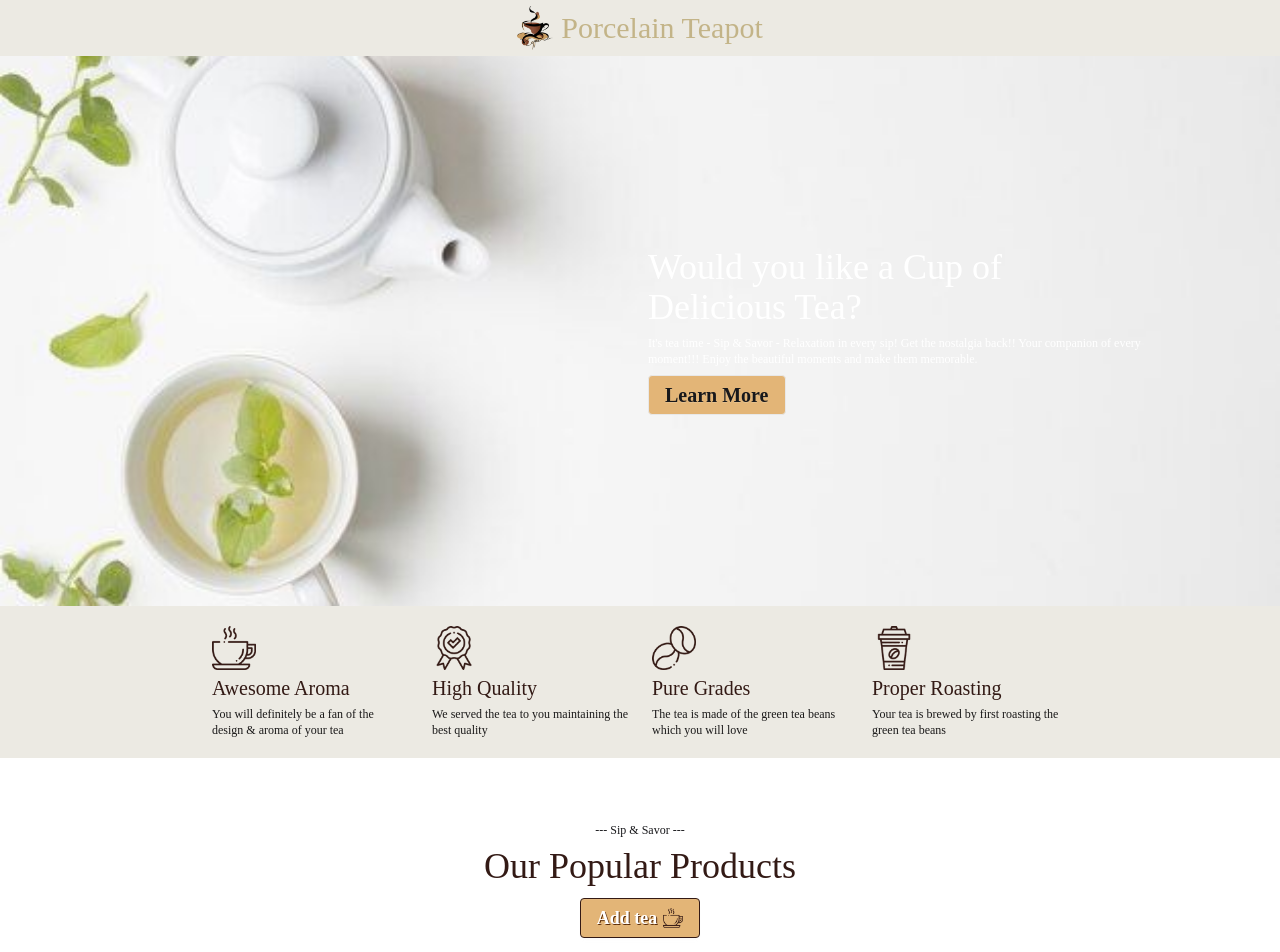
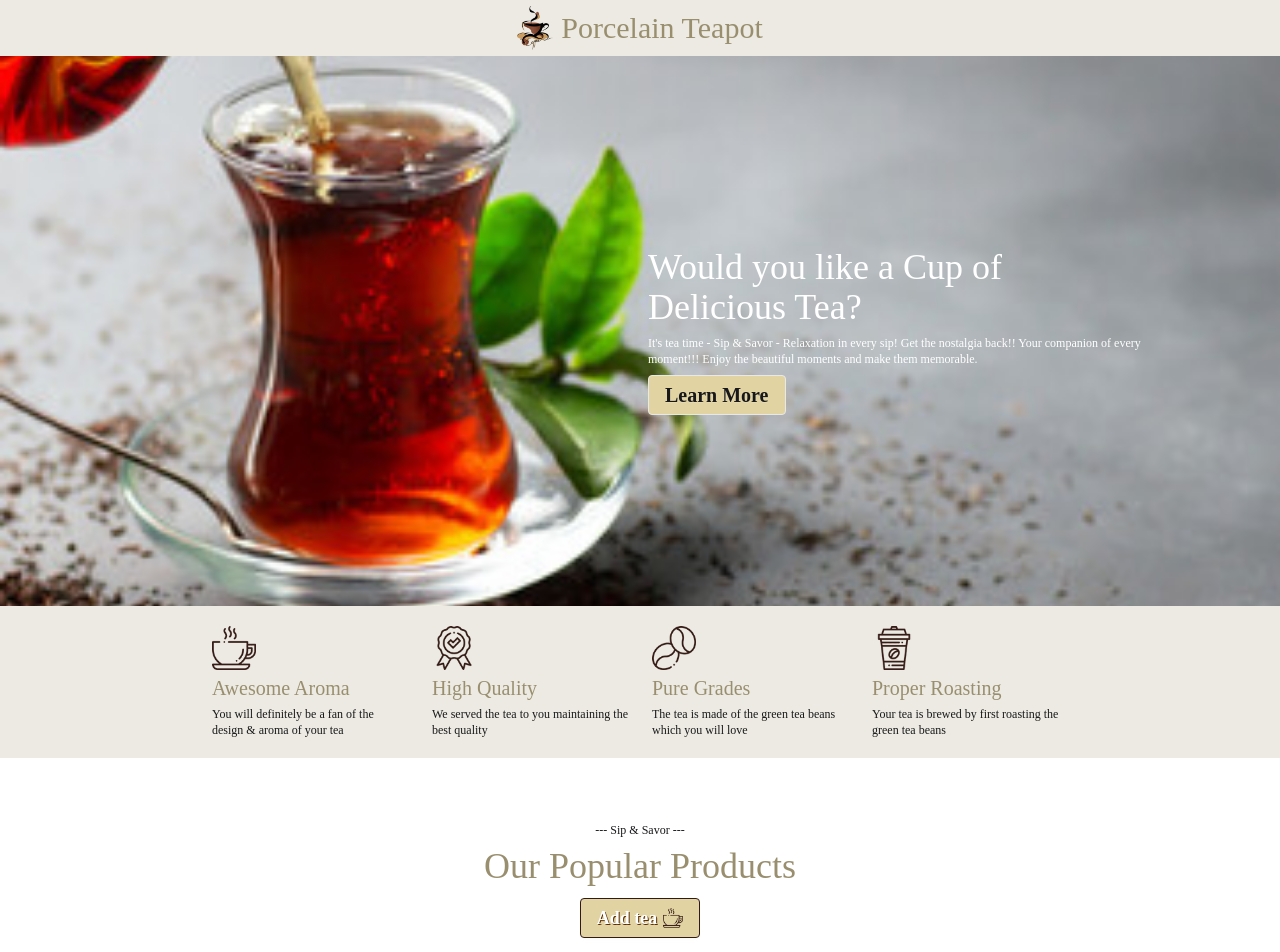
Before and after one commit to tasninanika/Porcelain-Teapot, a React (Vite) app: page / in a window 1280 px wide. Shown: the top 952 px of the page. Built offline with nearby package versions, Linux system fonts and the light colour scheme; no server answers.

Commit message:
change button colour

```diff
--- a/src/components/Header.jsx
+++ b/src/components/Header.jsx
@@ -8,7 +8,7 @@
         <img className="w-9" src={headerLogo} alt="" />
       </div>
       <div>
-        <h2 className="text-3xl text-[#c3b488] title">Porcelain Teapot</h2>
+        <h2 className="text-3xl text-[#998f6f] title">Porcelain Teapot</h2>
       </div>
     </div>
   );
--- a/src/components/Home.jsx
+++ b/src/components/Home.jsx
@@ -40,7 +40,7 @@
             nostalgia back!! Your companion of every moment!!! Enjoy the
             beautiful moments and make them memorable.
           </p>
-          <button className="btn bg-[#E3B577] shadow-none title text-xl hover:bg-transparent hover:text-white">
+          <button className="btn bg-[#e1d3a2] shadow-none title text-xl hover:bg-transparent hover:text-white">
             Learn More
           </button>
         </div>
@@ -53,7 +53,7 @@
               <div>
                 <img src={Cup} alt="" className="w-11 " />
               </div>
-              <h2 className="title text-[#331A15] text-xl">Awesome Aroma</h2>
+              <h2 className="title text-[#998f6f] text-xl">Awesome Aroma</h2>
               <p className="text-xs text-[#1B1A1A]">
                 You will definitely be a fan of the design & aroma of your tea
               </p>
@@ -63,7 +63,7 @@
               <div>
                 <img src={Badge} alt="" className="w-11" />
               </div>
-              <h2 className="title text-[#331A15] text-xl">High Quality</h2>
+              <h2 className="title text-[#998f6f] text-xl">High Quality</h2>
               <p className="text-xs text-[#1B1A1A]">
                 We served the tea to you maintaining the best quality
               </p>
@@ -73,7 +73,7 @@
               <div>
                 <img src={Grains} alt="" className="w-11" />
               </div>
-              <h2 className="title text-[#331A15] text-xl">Pure Grades</h2>
+              <h2 className="title text-[#998f6f] text-xl">Pure Grades</h2>
               <p className="text-xs text-[#1B1A1A]">
                 The tea is made of the green tea beans which you will love
               </p>
@@ -83,7 +83,7 @@
               <div>
                 <img src={Coffee} alt="" className="w-11" />
               </div>
-              <h2 className="title text-[#331A15] text-xl">Proper Roasting</h2>
+              <h2 className="title text-[#998f6f] text-xl">Proper Roasting</h2>
               <p className="text-xs text-[#1B1A1A]">
                 Your tea is brewed by first roasting the green tea beans
               </p>
@@ -95,11 +95,11 @@
       {/* tea Section */}
       <div className="lg:w-[70%] w-full mx-auto my-11 p-5">
         <p className="text-center text-xs mb-2">--- Sip & Savor ---</p>
-        <h1 className="title text-4xl text-center text-[#331A15]">
+        <h1 className="title text-4xl text-center text-[#998f6f]">
           Our Popular Products
         </h1>
         <Link className="flex justify-center items-center my-3" to="/addtea">
-          <button className="btn title flex justify-center items-center text-white bg-[#E3B577] border-[#331A15] text-shadow text-lg">
+          <button className="btn title flex justify-center items-center text-white bg-[#e1d3a2] border-[#331A15] text-shadow text-lg">
             Add tea <img className="w-5" src={Cup} alt="" />{" "}
           </button>
         </Link>
@@ -118,7 +118,7 @@
       {/* Instagram and Gallery Section */}
       <div className="lg:w-[70%] w-full mx-auto my-11 p-5">
         <p className="text-center text-xs mb-2">Follow Us Now</p>
-        <h1 className="title text-4xl text-center text-[#331A15]">
+        <h1 className="title text-4xl text-center text-[#998f6f]">
           Follow on Instagram
         </h1>
         <div className="grid lg:grid-cols-4 grid-cols-1 gap-5 my-11">
```
Also changed, not shown: src/images/more/hero.png.
